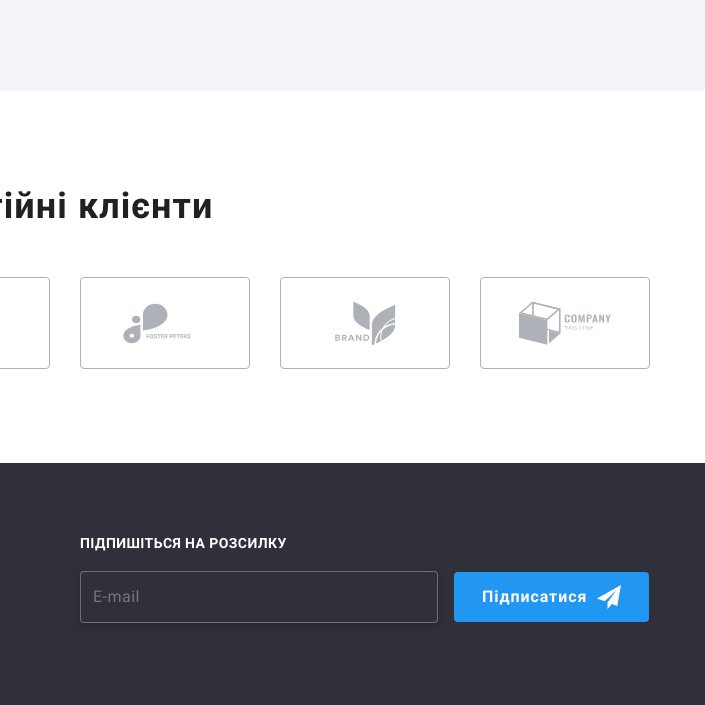
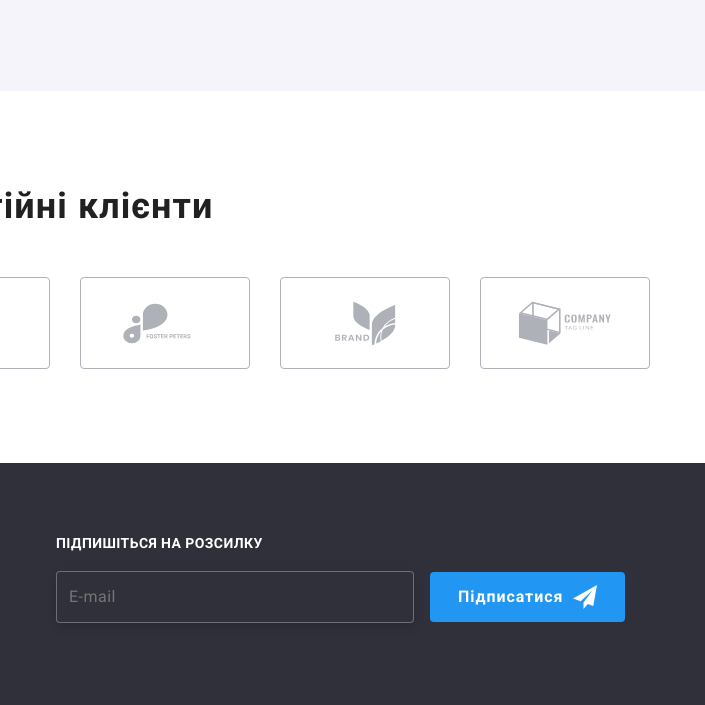
Before and after one commit to Oleghs/goit-markup-hw-06, a plain HTML site: page index.html in a window 1280 px wide. Shown: the part 2217-2922 px from the top of the page, 575-1280 px from the left. Drawn offline with nearby package versions, Linux system fonts and the light colour scheme.

Commit message:
Update styles.css

```diff
--- a/css/styles.css
+++ b/css/styles.css
@@ -980,7 +980,7 @@ body {
 .footer-subscribe {
   display: flex;
   flex-direction: column;
-  margin-left: 47px;
+  margin-left: 23px; /*47*/
 }
 
 .footer-subscribe-title {
```
